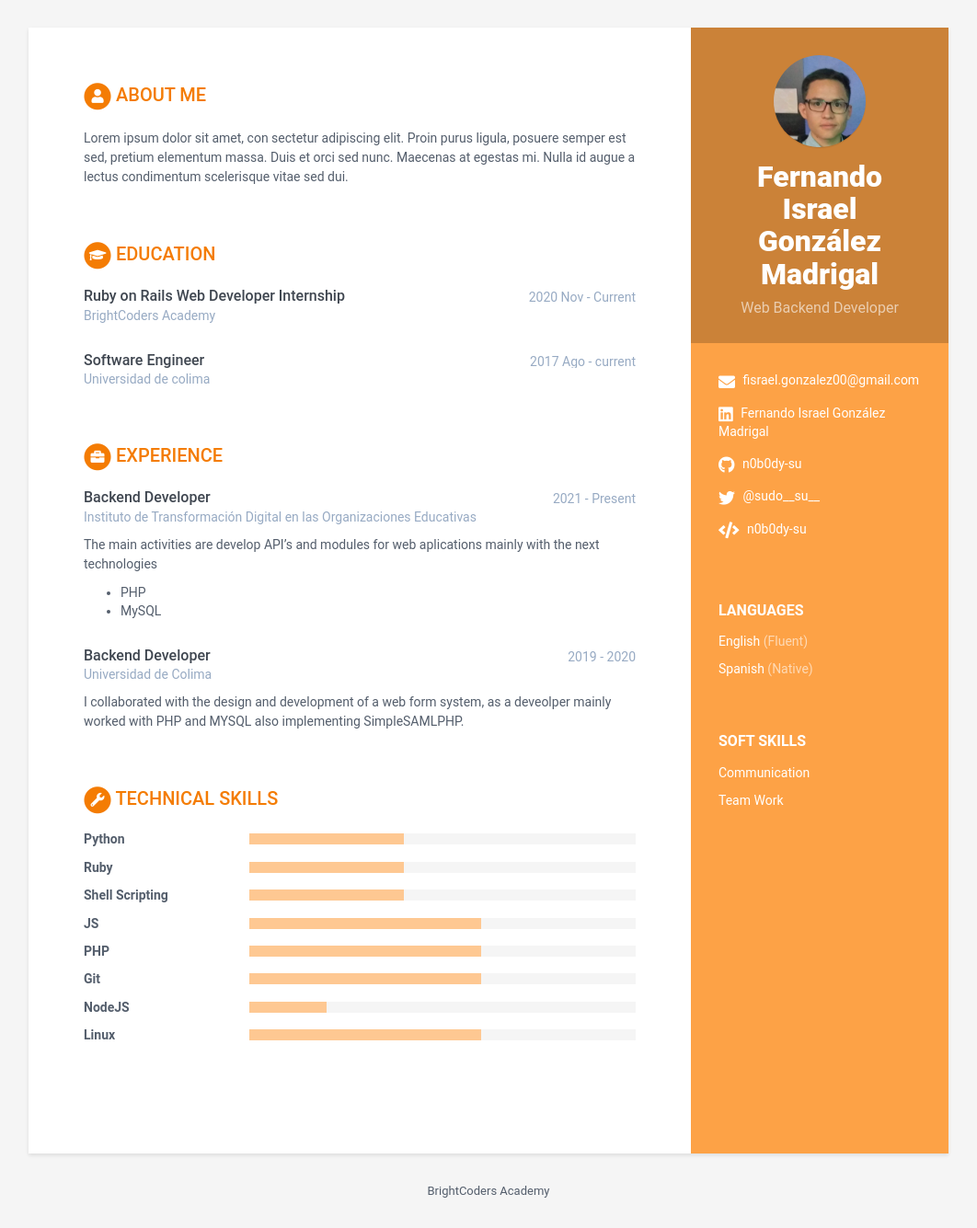
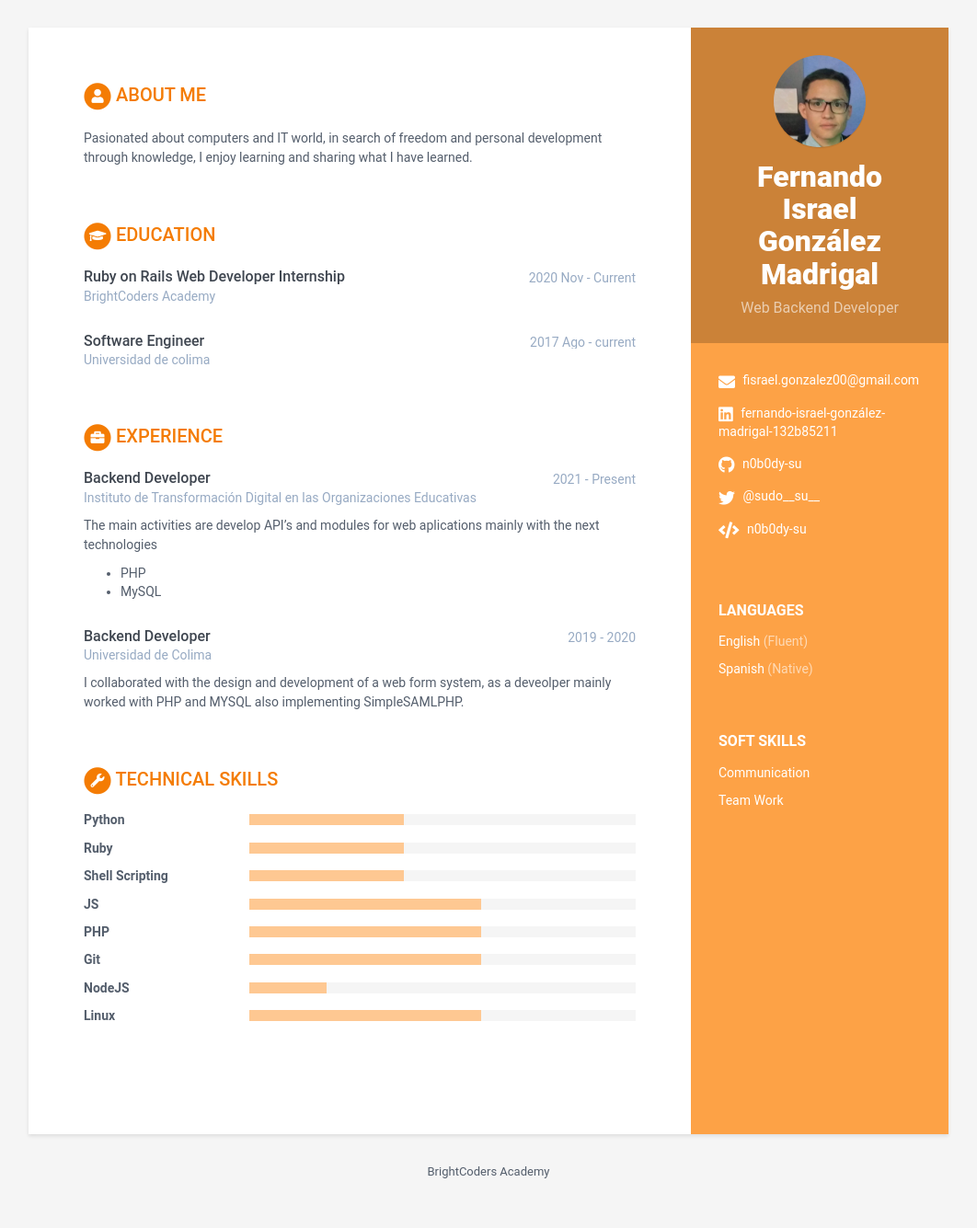
Before and after one commit to BC-NOV-20-Proyectos/resume-n0b0dy-su, a Jekyll site: the page built from index.html, in a window 1280 px wide. Shown: the whole page at 92% size, without its empty margins (109-1171 px from the left). Built offline with Jekyll 4.4.1, drawn with Linux system fonts in a browser that asks for light colours; after the commit the page ends 1314 px from its top, so only the background shows below that.

Commit message:
about me edited

```diff
--- a/_data/data.yml
+++ b/_data/data.yml
@@ -15,7 +15,7 @@ sidebar:
   email: fisrael.gonzalez00@gmail.com
   phone:
   website: # No agregar http://
-  linkedin: Fernando Israel González Madrigal
+  linkedin: fernando-israel-gonzález-madrigal-132b85211
   github: n0b0dy-su
   gitlab:
   bitbucket:
@@ -44,7 +44,7 @@ sidebar:
 career-profile:
   title: About Me # NO MODIFICAR
   summary: |
-    Lorem ipsum dolor sit amet, con sectetur adipiscing elit. Proin purus ligula, posuere semper est sed, pretium elementum massa. Duis et orci sed nunc. Maecenas at egestas mi. Nulla id augue a lectus condimentum scelerisque vitae sed dui.
+    Pasionated about computers and IT world, in search of freedom and personal development through knowledge, I enjoy learning and sharing what I have learned.
 
 # Registra aquí tus estudios. Agrega o elimina según sea necesario
 educationcomplete:
```
